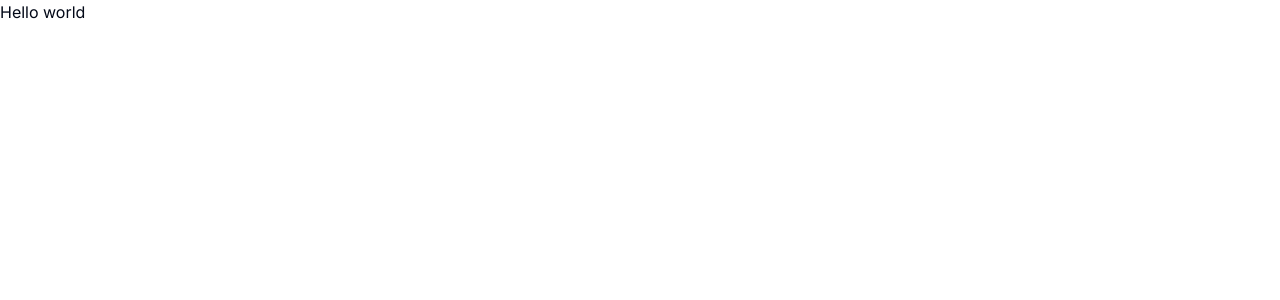
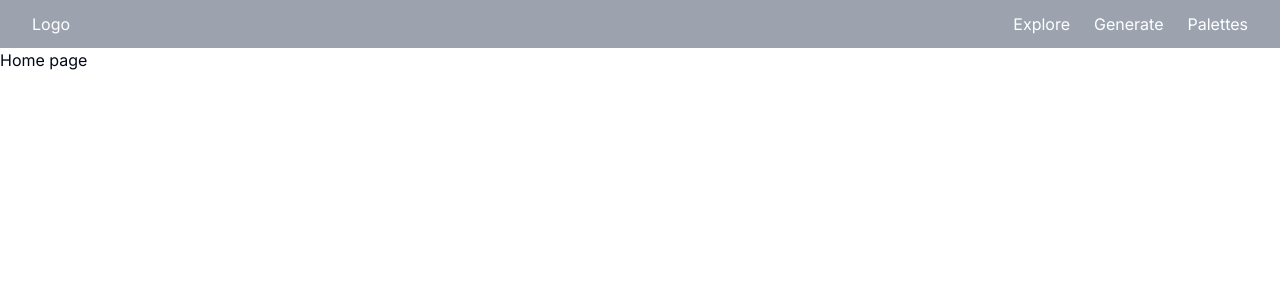
Before and after one commit to deep-vadukiya/cozy-colors, a Next.js app: page / in a window 1280 px wide. Shown: the top 300 px of the page. Built offline with nearby package versions, Linux system fonts and the light colour scheme.

Commit message:
002-routing | added basic routing to the app with basic header setup

```diff
--- /dev/null
+++ b/app/explore/page.jsx
@@ -0,0 +1,5 @@
+//
+
+export default function page() {
+  return <div>Explore</div>;
+}
--- /dev/null
+++ b/app/generate/page.jsx
@@ -0,0 +1,5 @@
+//
+
+export default function page() {
+  return <div>Generate</div>;
+}
--- a/app/layout.js
+++ /dev/null
@@ -1,20 +0,0 @@
-//
-
-import { Inter } from "next/font/google";
-import "./globals.css";
-
-const inter = Inter({ subsets: ["latin"] });
-
-export const metadata = {
-  title: "Cozy Colors: Inspire Your Design with Stunning Color Palettes",
-  description:
-    "Color Palette Generator, Gradient Colors, Web Design, UI/UX, Developer Tools, Color Inspiration, Design Resources",
-};
-
-export default function RootLayout({ children }) {
-  return (
-    <html lang="en">
-      <body className={inter.className}>{children}</body>
-    </html>
-  );
-}
--- /dev/null
+++ b/app/layout.jsx
@@ -0,0 +1,55 @@
+//
+
+import { Inter } from "next/font/google";
+import "./globals.css";
+import Link from "next/link";
+
+const inter = Inter({ subsets: ["latin"] });
+
+export const metadata = {
+  title: "Cozy Colors: Inspire Your Design with Stunning Color Palettes",
+  description:
+    "Color Palette Generator, Gradient Colors, Web Design, UI/UX, Developer Tools, Color Inspiration, Design Resources",
+};
+
+export default function RootLayout({ children }) {
+  return (
+    <html lang="en">
+      <body className={inter.className}>
+        <header className="top-0 left-0 w-full z-[90] py-2 md:py-3 xs:h-8 text-[color:white] theme-dark-gray bg-gray-400 sticky theme-dark-gray transition-all duration-300">
+          <div className="container px-8">
+            <div className="cols-container items-center">
+              <div className="flex justify-between">
+                <div>
+                  <Link href="/" className="hover:underline">
+                    Logo
+                  </Link>
+                </div>
+
+                <div className="flex gap-6">
+                  <div>
+                    <Link href="/explore" className="hover:underline">
+                      Explore
+                    </Link>
+                  </div>
+                  <div>
+                    <Link href="/generate" className="hover:underline">
+                      Generate
+                    </Link>
+                  </div>
+                  <div>
+                    <Link href="/palettes" className="hover:underline">
+                      Palettes
+                    </Link>
+                  </div>
+                </div>
+              </div>
+            </div>
+          </div>
+        </header>
+
+        {children}
+      </body>
+    </html>
+  );
+}
--- /dev/null
+++ b/app/loading.jsx
@@ -0,0 +1,5 @@
+//
+
+export default function loading() {
+  return <div>loading</div>;
+}
--- a/app/page.js
+++ b/app/page.jsx
@@ -4,7 +4,7 @@ export default function Home() {
   return (
     <main>
       <div>
-        <p>Hello world</p>
+        <p>Home page</p>
       </div>
     </main>
   );
--- /dev/null
+++ b/app/palettes/page.jsx
@@ -0,0 +1,5 @@
+//
+
+export default function page() {
+  return <div>Palettes</div>;
+}
```
